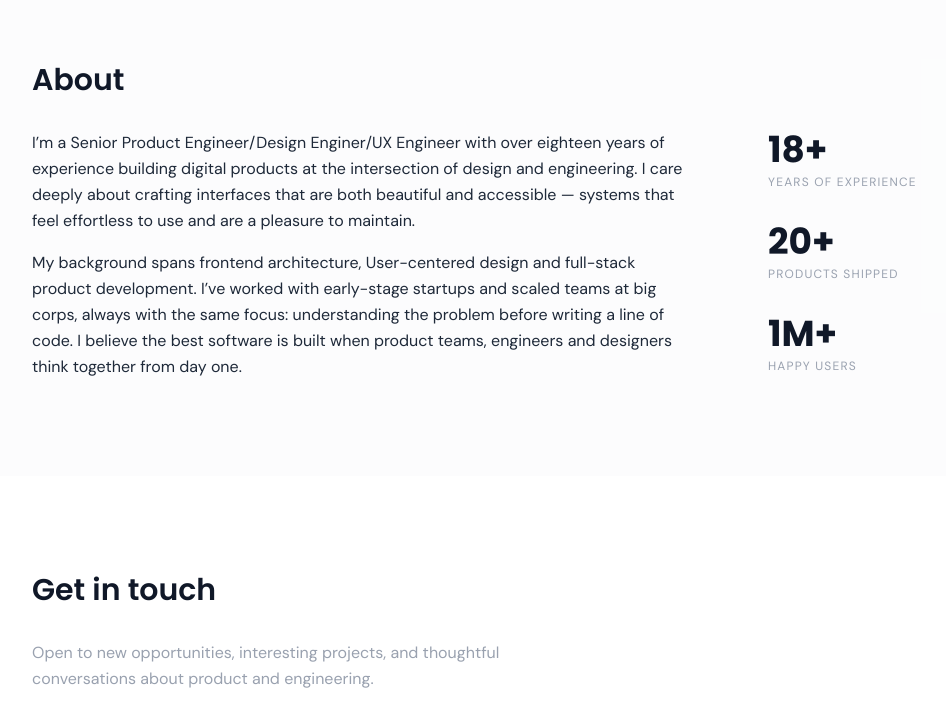
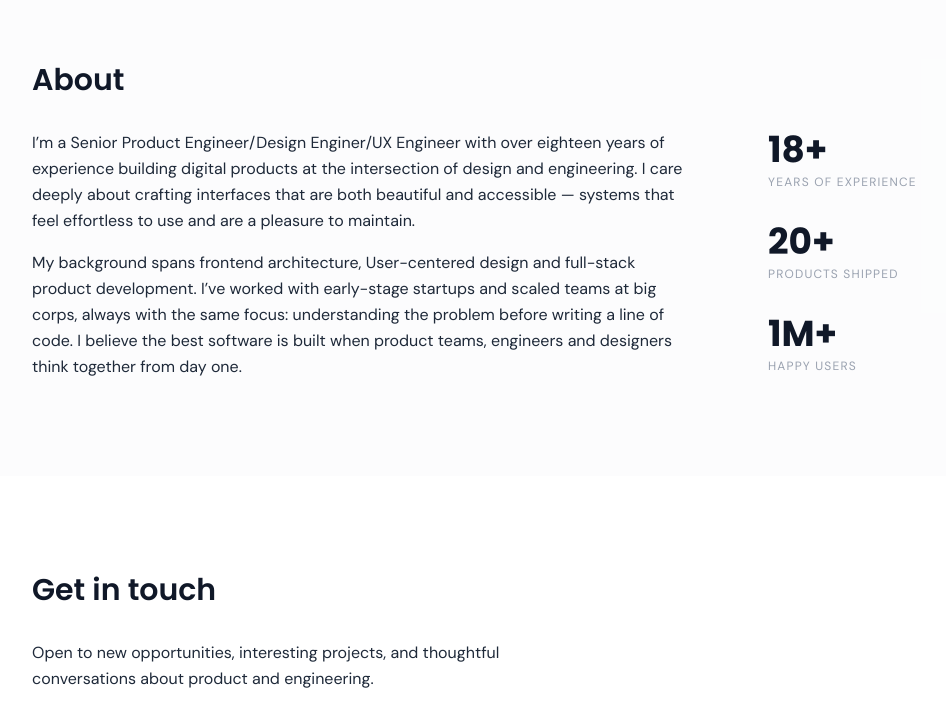
Before and after one commit to arnaumanyosa/arnaumanyosa.github.io, an Astro site: page / in a window 1280 px wide. Shown: the part 1466-2187 px from the top of the page, without its empty margins (96-1042 px from the left). Built offline with nearby package versions, Linux system fonts and the light colour scheme; Astro itself is replaced by a stand-in of ours.

Commit message:
updates contact layout

```diff
--- a/src/components/Contact.astro
+++ b/src/components/Contact.astro
@@ -20,7 +20,7 @@ const { email, socialLinks } = Astro.props;
       <h2 class="font-heading font-semibold text-heading text-3xl mb-8">
         Get in touch
       </h2>
-      <p class="text-subtle text-base leading-relaxed mb-8">
+      <p class="text-body text-base leading-relaxed mb-8">
         Open to new opportunities, interesting projects, and thoughtful
         conversations about product and engineering.
       </p>
```
